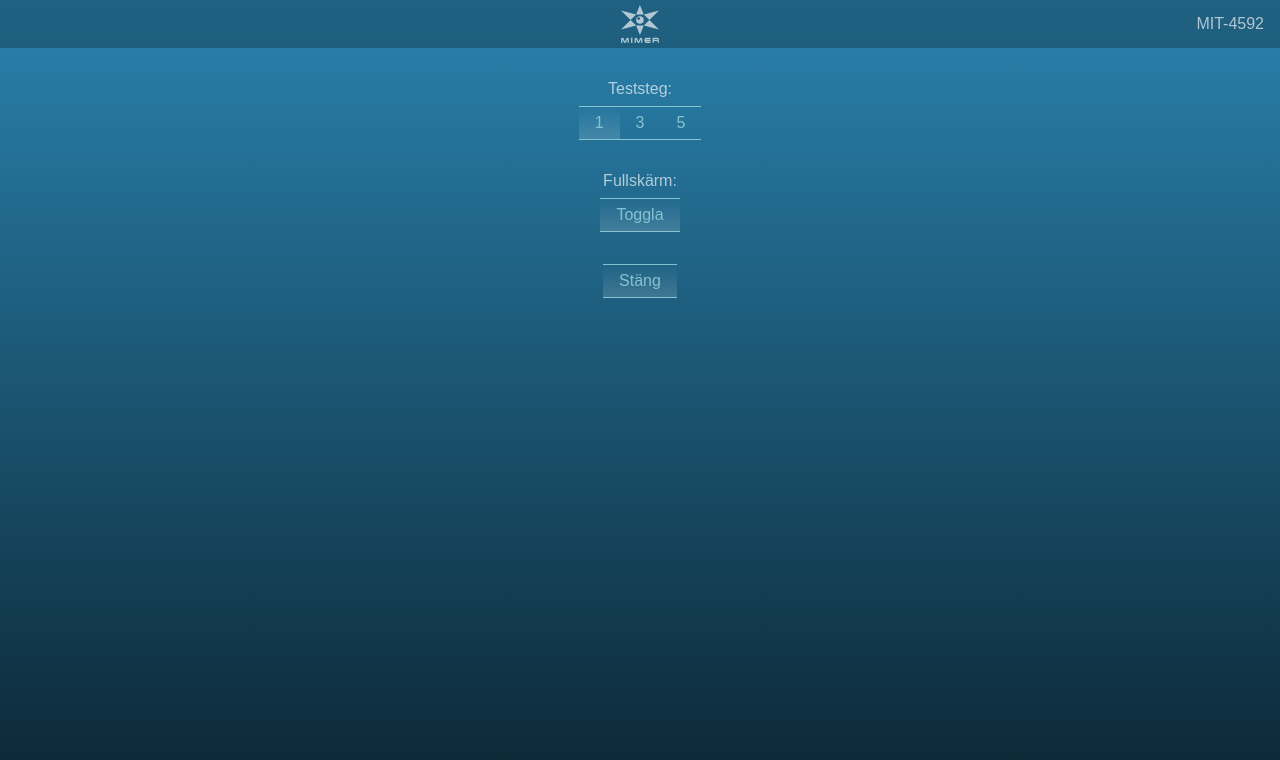
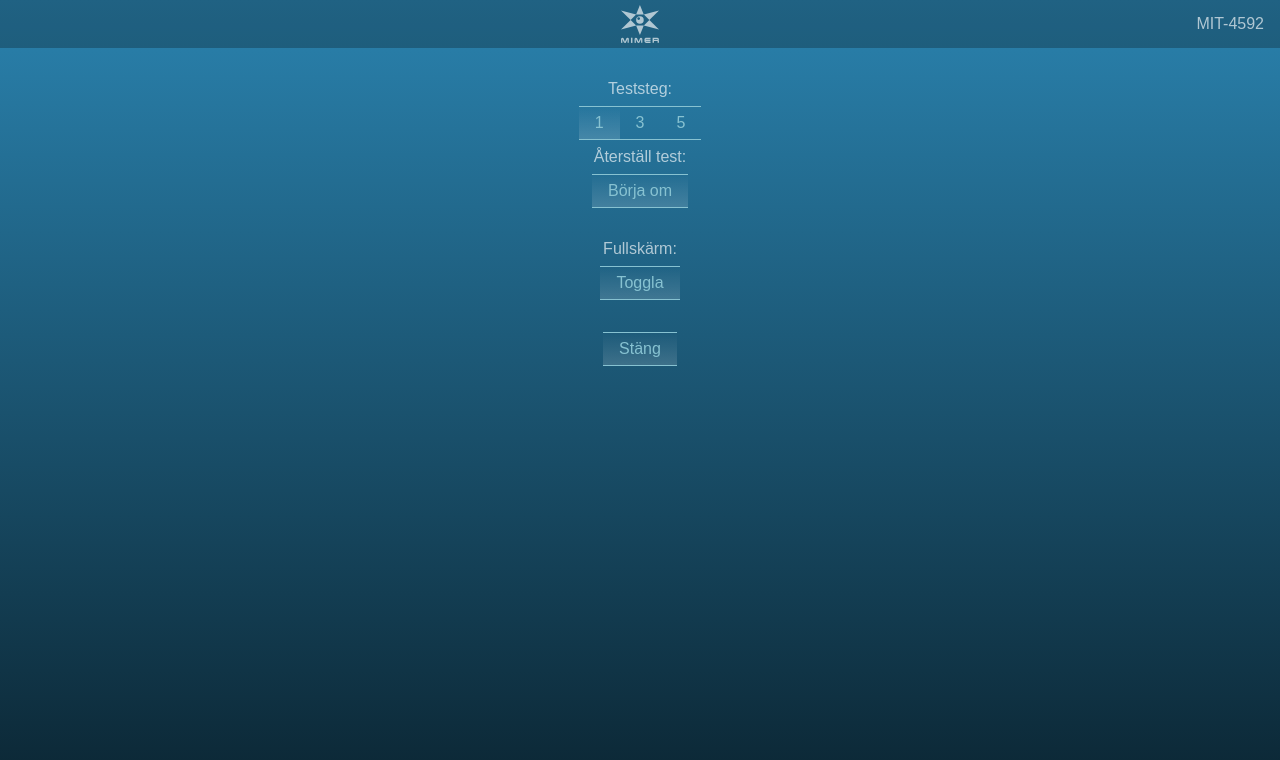
Before and after one commit to Bagera/m0-mimer-test, a React (Create React App) app: page / in a window 1280 px wide. Both pictures are taken after a click on the element "MIT-4592". Shown: the top 760 px of the page. Built offline with nearby package versions, Linux system fonts and the light colour scheme.

Commit message:
Add reset button

```diff
--- a/src/App.js
+++ b/src/App.js
@@ -114,6 +114,7 @@ class App extends Component {
       component = (
         <Settings
           testLength={testLength}
+          resetTest={this.reset.bind(this)}
           toggleFullscreen={this.toggleFullscreen.bind(this)}
           setLength={this.setLength.bind(this)}
           close={this.toggleSettings.bind(this)}
--- a/src/components/Settings/Settings.css
+++ b/src/components/Settings/Settings.css
@@ -6,5 +6,5 @@
   margin: 2em 0;
 }
 .Settings p {
-  margin: 0 0 0.5em;
+  margin: 0.5em;
 }
--- a/src/components/Settings/index.js
+++ b/src/components/Settings/index.js
@@ -7,7 +7,13 @@ const lengths = [1, 3, 5];
 
 class Settings extends Component {
   render() {
-    const { testLength, setLength, toggleFullscreen, close } = this.props;
+    const {
+      testLength,
+      setLength,
+      resetTest,
+      toggleFullscreen,
+      close
+    } = this.props;
 
     return (
       <div className="Settings">
@@ -17,6 +23,7 @@ class Settings extends Component {
             {lengths.map(count => {
               return (
                 <Button
+                  key={'button-' + count}
                   inactive={count !== testLength}
                   onClick={setLength.bind(this, count)}
                 >
@@ -25,6 +32,10 @@ class Settings extends Component {
               );
             })}
           </div>
+          <p>Återställ test:</p>
+          <Button type="button" onClick={resetTest.bind(this)}>
+            Börja om
+          </Button>
         </section>
         <section>
           <p>Fullskärm:</p>
```
